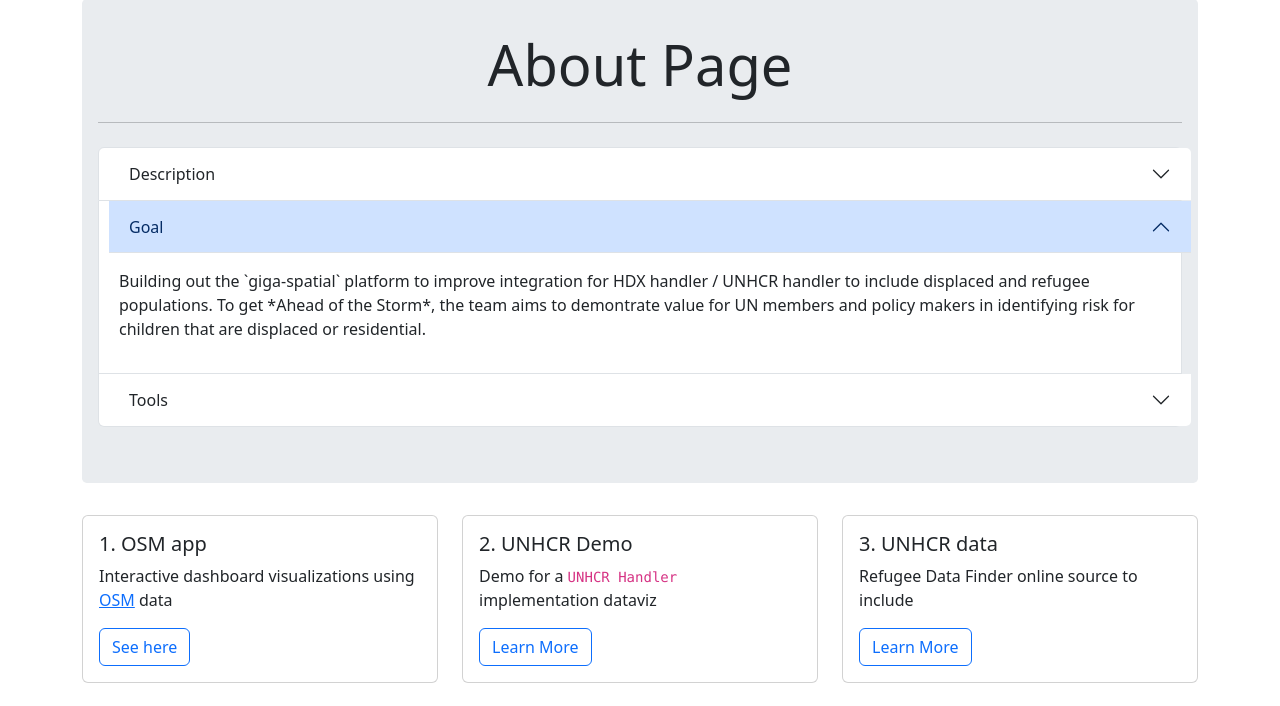
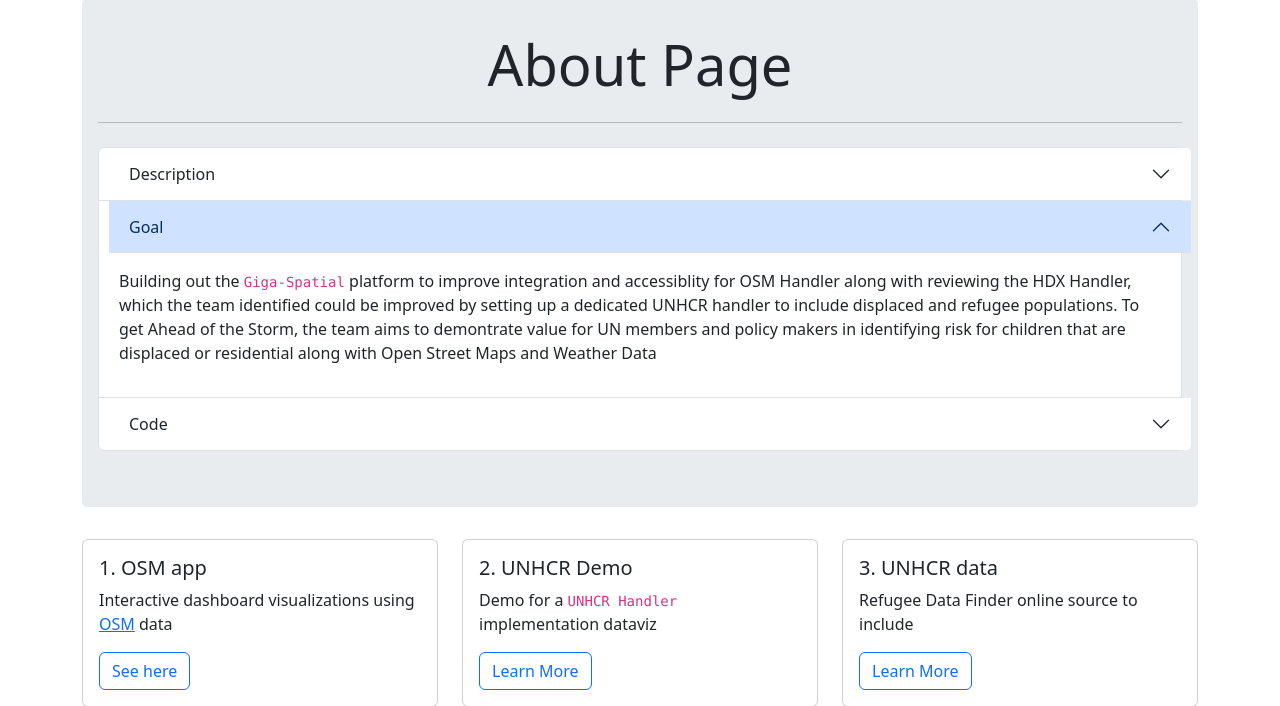
Before and after one commit to atnjqt/un-tech-over-2025, a Flask app: page /about in a window 1280 px wide, after a click on "Goal". Shown: the part 163-869 px from the top of the page. Run offline with Flask 3, Linux system fonts and the light colour scheme.

Commit message:
code: including ref for docker

```diff
--- a/templates/about.html
+++ b/templates/about.html
@@ -79,7 +79,7 @@
                                 </h2>
                                 <div id="collapseGoal" class="accordion-collapse collapse" aria-labelledby="headingGoal" data-bs-parent="#infoSubAccordion">
                                     <div class="accordion-body">
-                                        <p>Building out the `giga-spatial` platform to improve integration for HDX handler / UNHCR handler to include displaced and refugee populations. To get *Ahead of the Storm*, the team aims to demontrate value for UN members and policy makers in identifying risk for children that are displaced or residential.</p>
+                                        <p>Building out the <code>Giga-Spatial</code> platform to improve integration and accessiblity for OSM Handler along with reviewing the HDX Handler, which the team identified could be improved by setting up a dedicated UNHCR handler to include displaced and refugee populations. To get Ahead of the Storm, the team aims to demontrate value for UN members and policy makers in identifying risk for children that are displaced or residential along with Open Street Maps and Weather Data</p>
                                     </div>
                                 </div>
                             </div>
@@ -88,12 +88,12 @@
                             <div class="accordion-item">
                                 <h2 class="accordion-header" id="headingTeam">
                                     <button class="accordion-button collapsed" type="button" data-bs-toggle="collapse" data-bs-target="#collapseTeam" aria-expanded="false" aria-controls="collapseTeam">
-                                        Tools
+                                        Code
                                     </button>
                                 </h2>
                                 <div id="collapseTeam" class="accordion-collapse collapse" aria-labelledby="headingTeam" data-bs-parent="#infoSubAccordion">
                                     <div class="accordion-body">
-                                        <p>Leveraging the <code>Giga-Spatial</code> toolset.</p>
+                                        <p>Leveraging <code>Python Flask</code> for a simple web application to visualize and filter on data across <strong>OSM</strong> & <strong>UNHCR</strong>. The team has formed the main <code>Giga-Spatial</code> repository accessible here: <a href="https://github.com/atnjqt/giga-spatial/tree/un-tech-over-2025-day2/" target="_blank">Giga-Spatial</a> and efforts were made to port this to Linux in a Docker containerization</p>
                                     </div>
                                 </div>
                             </div>
```
Also changed, not shown: README.md, 1 other file.
